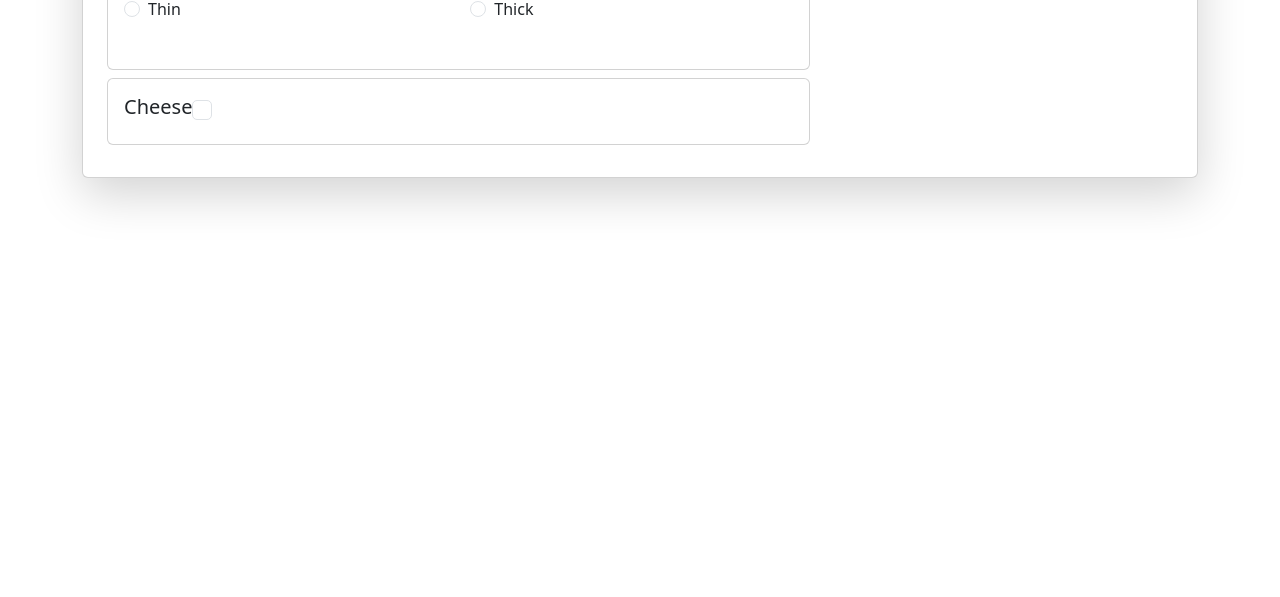
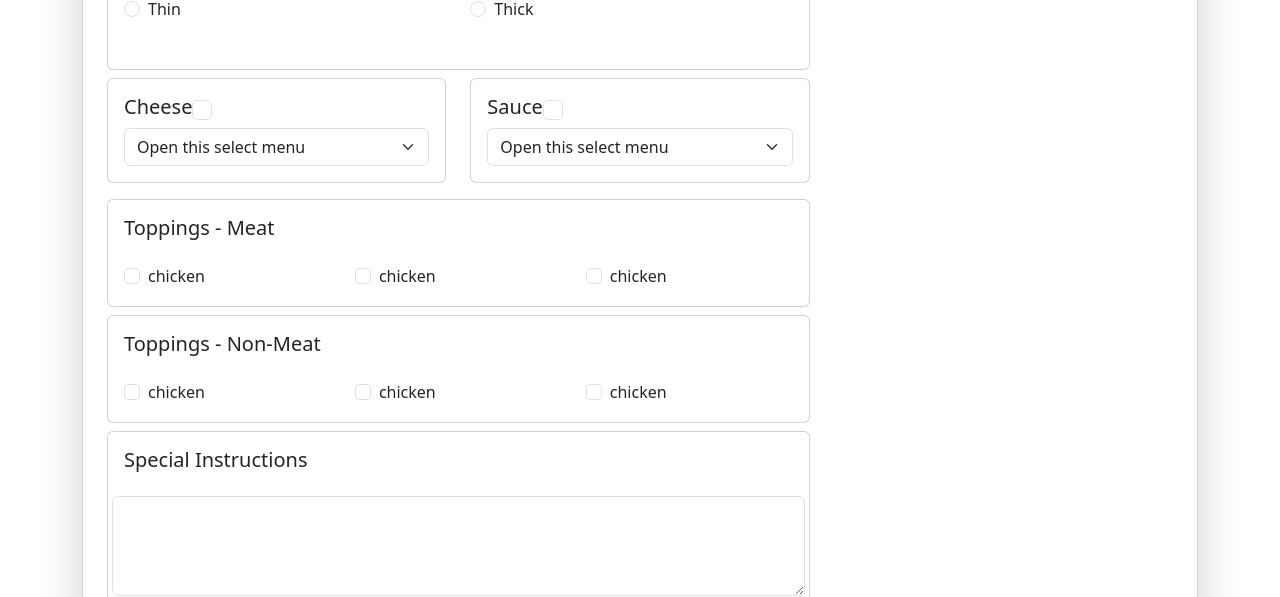
Before and after one commit to TheMoreTheMary-er/spice_up_your_slice, a React (Create React App) app in the folder spiceyourslice/: page / in a window 1280 px wide. Shown: the part 355-952 px from the top of the page. Before the commit the page ends 800 px from the top, so only its background shows below. Built offline with nearby package versions, Linux system fonts and the light colour scheme.

Commit message:
Added Toppings and Special Instructions Part

```diff
--- a/spiceyourslice/src/components/Order.js
+++ b/spiceyourslice/src/components/Order.js
@@ -75,6 +75,8 @@ import {Card, Form, Row, Col} from 'react-bootstrap';
       </Card.Body>
     </Card>
 
+   <Row> {/* Cheese & Sauce */}
+    <Col md={6}>
     <Card className="my-2">
       <Card.Body>
         <Card.Title style={{display: "flex"}}>
@@ -82,7 +84,80 @@ import {Card, Form, Row, Col} from 'react-bootstrap';
         <Form.Check type="checkbox" className=""id={`default`} />
         </Card.Title>
 
+        <Form.Select aria-label="Default select example">
+      <option>Open this select menu</option>
+      <option value="ch-regular">Regular</option>
+      <option value="ch-extra">More Cheese</option>
+      <option value="ch-none">No Cheese</option>
+    </Form.Select>
+    </Card.Body>
+    </Card>
+    </Col>
+    <Col md={6}>
+    <Card className="my-2">
+      <Card.Body>
+        <Card.Title style={{display: "flex"}}>
+        Sauce
+        <Form.Check type="checkbox" className=""id={`default`} />
+        </Card.Title>
+
+        <Form.Select aria-label="Default select example">
+      <option>Open this select menu</option>
+      <option value="tomato-sauce">Tomato Sauce</option>
+      <option value="banana-ketchup">Banana Ketchup</option>
+      <option value="ranch">Ranch</option>
+    </Form.Select>
+
         </Card.Body>
+    </Card>
+    </Col>
+   </Row>
+   <Card className="my-2"> {/* Meat Toppings*/}
+      <Card.Body>
+        <Card.Title style={{display: "flex"}}>Toppings - Meat</Card.Title>
+        <Row className="mt-4">
+            <Col>
+            <Form.Check type="checkbox" className=""id={`default`} label="chicken"/>
+            </Col>
+            <Col>
+            <Form.Check type="checkbox" className=""id={`default`} label="chicken"/>
+            </Col>
+            <Col>
+            <Form.Check type="checkbox" className=""id={`default`} label="chicken"/>
+            </Col>
+        </Row>
+
+    </Card.Body>
+    </Card>
+    <Card className="my-2"> {/* Non Meat Toppings*/}
+      <Card.Body>
+        <Card.Title style={{display: "flex"}}>Toppings - Non-Meat</Card.Title>
+        <Row className="mt-4">
+            <Col>
+            <Form.Check type="checkbox" className=""id={`default`} label="chicken"/>
+            </Col>
+            <Col>
+            <Form.Check type="checkbox" className=""id={`default`} label="chicken"/>
+            </Col>
+            <Col>
+            <Form.Check type="checkbox" className=""id={`default`} label="chicken"/>
+            </Col>
+        </Row>
+
+    </Card.Body>
+    </Card>
+    <Card className="my-2"> {/* Non Meat Toppings*/}
+      <Card.Body>
+        <Card.Title style={{display: "flex"}}>Special Instructions</Card.Title>
+        <Row className="mt-4">
+        <Form.Control
+          as="textarea"
+          /*placeholder="Leave a comment here"*/
+          style={{ height: '100px' }}
+        />
+        </Row>
+
+    </Card.Body>
     </Card>
     </React.Fragment>
 }
```
